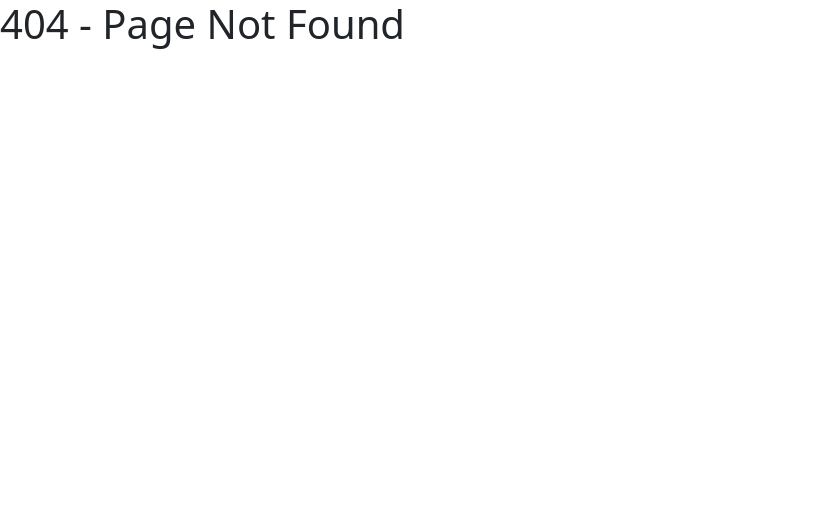
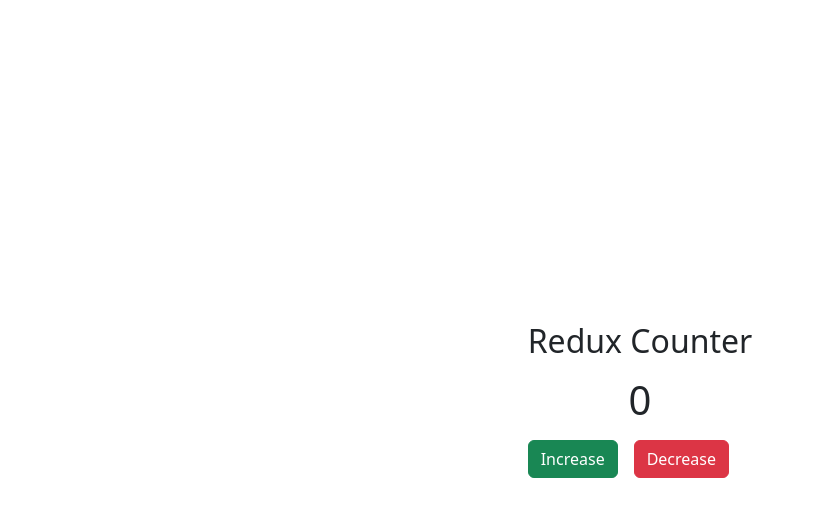
Before and after one commit to Muhammad-Sulman/ReactFirstApp, a React (Vite) app in the folder react-App1.0/: page /reduxcounter in a window 1280 px wide. Before the commit this address had no page. Shown: the top 516 px of the page, without its empty margins (0-815 px from the left). Built offline with nearby package versions, Linux system fonts and the light colour scheme.

Commit message:
React-Redux complete

```diff
--- a/react-App1.0/package.json
+++ b/react-App1.0/package.json
@@ -17,7 +17,9 @@
     "react": "^19.0.0-rc.1",
     "react-bootstrap": "^2.10.9",
     "react-dom": "^19.0.0-rc.1",
+    "react-redux": "^9.2.0",
     "react-router-dom": "^7.1.5",
+    "redux": "^5.0.1",
     "yup": "^1.6.1"
   },
   "devDependencies": {
--- a/react-App1.0/src/App.jsx
+++ b/react-App1.0/src/App.jsx
@@ -26,6 +26,7 @@
 import CrudApp from './components/CrudApp';
 import Read from './components/Read';
 import Edit from './components/Edit';
+import ReduxCounter from './components/ReduxCounter';
 // import UseRefHook_Comp from './UseRefHook_Comp';
 // import CallBackRef_Comp from './CallBackRef_Comp';
 // import UnControlled_Comp from './UnControlled_Comp';
@@ -187,6 +188,7 @@
             <Route path='/crudapp'  element={<CrudApp/>}   />
             <Route path='/read'    element={<Read/>} ></Route>
             <Route path='/edit'  element = {<Edit/> } ></Route>
+            <Route path='/reduxcounter' element = {<ReduxCounter/> } />
             <Route path='*' element={<PageNotFound/>} />
           </Routes>
           {/* <button type="button" onClick={() => navigate('/about')} >About</button> &nbsp; &nbsp;
--- /dev/null
+++ b/react-App1.0/src/actions/index.js
@@ -0,0 +1,13 @@
+
+
+export const increment = () => {
+    return {
+    type: "INCREMENT"
+    }
+}
+
+export const decrement = () => {
+    return {
+    type: "DECREMENT"
+    }
+}
--- /dev/null
+++ b/react-App1.0/src/components/ReduxCounter.jsx
@@ -0,0 +1,21 @@
+import { useDispatch, useSelector } from "react-redux"
+import {increment, decrement} from "../actions/index"
+
+function ReduxCounter() {
+    const myState  = useSelector((state) => state.inc_dec);
+    const dispatch = useDispatch();
+    return (
+        <div className="container-fluid d-flex justify-content-center align-items-center vh-100">
+            <div className="text-center">
+                <h2>Redux Counter</h2>
+                <h1 className="my-3">{myState}</h1>
+                <div className="d-flex gap-3">
+                    <button className="btn btn-success" onClick={() => dispatch(increment())} >Increase</button>
+                    <button className="btn btn-danger" onClick={() => dispatch(decrement())}  >Decrease</button>
+                </div>
+            </div>
+        </div>
+    )
+}
+
+export default ReduxCounter
--- a/react-App1.0/src/main.jsx
+++ b/react-App1.0/src/main.jsx
@@ -4,15 +4,20 @@
 // import './index.css'
 import App from './App.jsx'
 // import User from './User.jsx'
-
 // import Header from './Header.jsx'
 // import Sidebar from './Sidebar.jsx'
 // import Footer from './Footer.jsx'
+import store from "./store.js"
+import { Provider } from "react-redux"
+store.subscribe(() => console.log(store.getState()) );
+
 
 createRoot(document.getElementById('root')).render(
   <StrictMode>
     <BrowserRouter>
-    <App />
+    <Provider store={store}>
+      <App />
+    </Provider>
     </BrowserRouter>
     {/* <User/> */}
 
--- /dev/null
+++ b/react-App1.0/src/reducers/inc_dec.js
@@ -0,0 +1,15 @@
+const initialstate = 0;
+
+const inc_dec = (state = initialstate, action) => {
+
+    switch (action.type) {
+        case "INCREMENT":
+            return state + 1;
+        case "DECREMENT" :
+            return state - 1;
+        default:
+            return state;
+    }
+}
+
+export default inc_dec;
--- /dev/null
+++ b/react-App1.0/src/reducers/index.js
@@ -0,0 +1,8 @@
+import { combineReducers } from "redux";
+import inc_dec from "./inc_dec";
+
+const rootReducer = combineReducers({
+    inc_dec
+});
+
+export default rootReducer;
--- /dev/null
+++ b/react-App1.0/src/store.js
@@ -0,0 +1,7 @@
+import rootReducer from "./reducers";
+import { createStore } from "redux";
+
+
+const store = createStore(rootReducer,   window.__REDUX_DEVTOOLS_EXTENSION__ && window.__REDUX_DEVTOOLS_EXTENSION__());
+
+export default store;
```
Also changed, not shown: 1 other file (tests, documents, lock files or other folders).
